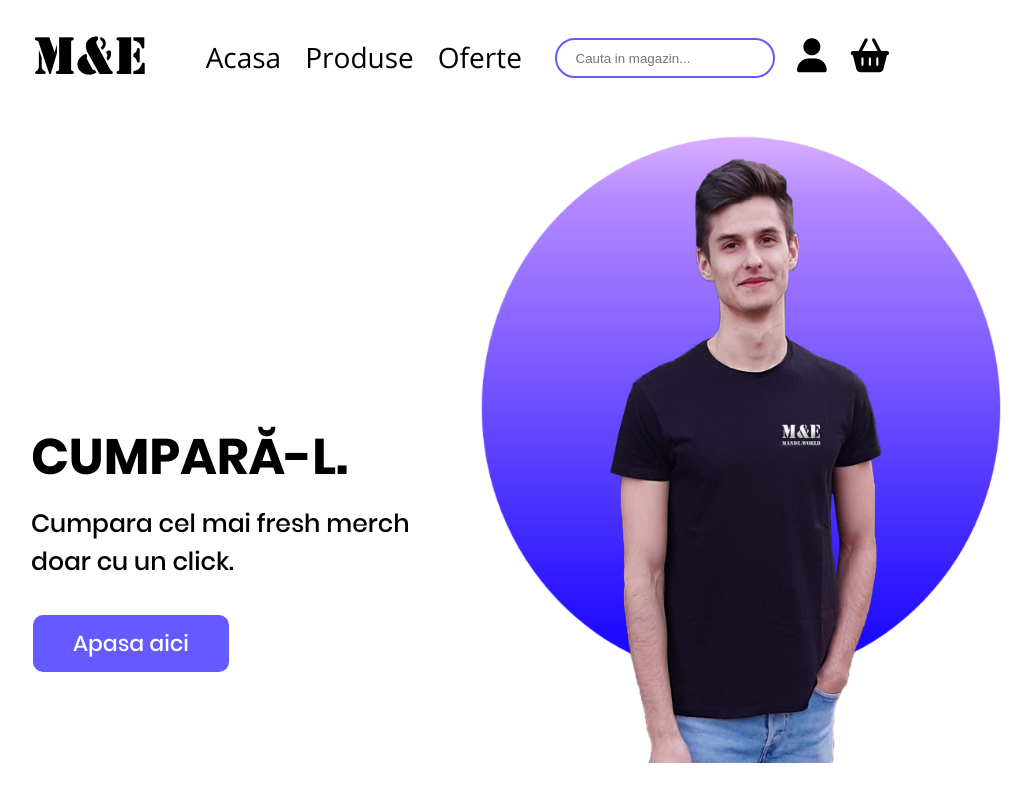
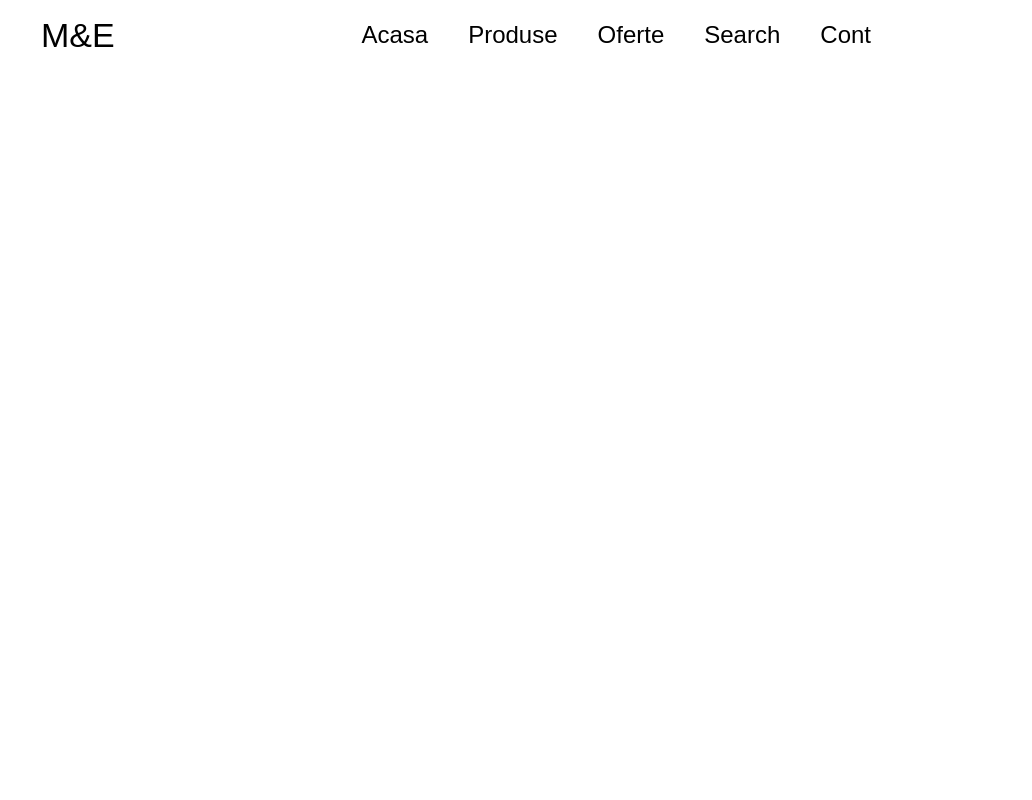
Before and after one commit to lazarelvis/shop, a PHP site: page / in a window 1280 px wide. Shown: the whole page, without its empty margins (179-1211 px from the left). Run offline with PHP 8.4, Linux system fonts and the light colour scheme; some libraries are stand-ins or nearby versions.

Commit message:
Incercare

```diff
--- a/index.html
+++ b/index.html
@@ -4,38 +4,45 @@
     <meta charset="UTF-8">
     <meta name="viewport" content="width=device-width, initial-scale=1.0">
     <script src="https://kit.fontawesome.com/f4e72c71dc.js" crossorigin="anonymous"></script>
-    <link rel="stylesheet" type="text/css" href="./style.css">
-    <title>M&E | Shop</title>
+    <link rel="stylesheet" type="text/css" href="style.css">
+    <title>Document</title>
 </head>
 <body>
-    <!-- <h1>M&E</h1> -->
-    <div class="navbar">
-      <div class="nav">
-        <ul>
-            <li id="logo"><a href="#">M&E</a></li>
-            <li id="meniu"><a href="#">Acasa</a></li>
-            <li id="meniu"><a href="#">Produse</a></li>
-            <li id="meniu"><a href="#">Oferte</a></li>
-            <li id="meniu" class="right"><a href="#"><i class="fas fa-shopping-basket"></i></a></li>
-            <li id="meniu" class="right"><a href="#"><i class="fas fa-user"></i></a></li>
-            <li id="meniu" class="right"><input type="text" placeholder="     Cauta in magazin..."></li>
+ <nav class="navbar">
+		<span class="navbar-toggle" id="js-navbar-toggle">
+            <i class="fas fa-bars"></i>
+        </span>
+        <a href="#" class="logo">M&E</a>
+        <ul class="main-nav" id="js-menu">
+            <li class="da" id="acasa">
+                <a href="#" class="nav-links">Acasa</a>
+            </li>
+            <li class="da" id="prod">
+                <a href="#" class="nav-links">Produse</a>
+            </li>
+            <li class="da" id="ofe">
+                <a href="#" class="nav-links">Oferte</a>
+            </li>
+            <li class="nu">
+                <a href="#" class="nav-links">Search</a>
+            </li>
+            <li class="nu">
+                <a href="#" class="nav-links">Cont</a>
+            </li>
         </ul>
-      </div>
-    </div>
-  <div class="container">
-    <div class="row">
-      <div class="column1">
-        <h1>CUMPARĂ-L.</h1>
-        <p>Cumpara cel mai fresh merch
-          doar cu un click.</p>
-          <form>
-            <button class="button">Apasa aici</button>
-          </form>
-      </div>
-      <div class="column2">
-        <img src="./img/img1.png"/>
-      </div>
-    </div>
-  </div>
+</nav>
 </body>
+<script>
+let mainNav = document.getElementById('js-menu');
+let navBarToggle = document.getElementById('js-navbar-toggle');
+
+navBarToggle.addEventListener('click', function () {
+
+    mainNav.classList.toggle('active');
+});
+</script>
 </html>
+
+<!-- <li id="meniu" class="right"><a href="#"><i class="fas fa-shopping-basket"></i></a></li>
+<li id="meniu" class="right"><a href="#"><i class="fas fa-user"></i></a></li>
+<li id="meniu" class="right"><input type="text" placeholder="     Cauta in magazin..."></li> -->
--- a/style.css
+++ b/style.css
@@ -14,135 +14,97 @@
 	src: url(./fonts/Poppins-Medium.ttf);
 	font-family: poppins-medium;
 }
+* {
+    box-sizing: border-box;
+    padding: 0;
+    margin: 0;
+}
+body {
+    font-family: 'Josefin Sans', sans-serif;
+}
+.navbar {
+    font-size: 18px;
 
-*{
-	margin: 0;
-	padding: 0;
+    padding-bottom: 10px;
+}
+.main-nav {
+    list-style-type: none;
+}
+.nav-links,
+.logo {
+    text-decoration: none;
+    color: black;
+}
+.main-nav li {
+    text-align: center;
+    margin: 15px auto;
+}
+.logo {
+    display: inline-block;
+    font-size: 22px;
+    margin-top: 10px;
+    margin-left: 20px;
+}
+.navbar-toggle {
+    position: absolute;
+    top: 10px;
+    right: 20px;
+    cursor: pointer;
+    color: black;
+    font-size: 24px;
+}
+.main-nav {
+    list-style-type: none;
+    display: none;
+}
+.active {
+  display: block;
+}
+.nu{
+	display:none;
 }
 
-body{
-	font-family: opensans-regular;
-	height: 100%;
-}
+@media screen and (min-width: 768px) {
 
-.navbar{
-	height: 120px;
-	width: 100%;
-}
-
-.nav{
-	margin:  0 200px;
-}
-
-.nav ul{
-  list-style-type: none;
-  margin: 0;
-  padding: 10px 0;
-  overflow: hidden;
-}
-
-.nav li{
-	float: left;
-}
-
-.nav li a{
-	display: block;
-	color: black;
-	text-align: center;
-	padding:8px 12px;
-	text-decoration: none;
-}
-
-li a:hover{
-	color: #655AFF;
-}
-.fas{
+.logo{
 	font-size: 34px;
 	}
-#logo{
-	font-family: stencil-regular;
-	font-size: 55px;
-	padding-right: 35px;
+.navbar{
+	margin: 0 200px;
+	height: 120px;
+	font-size: 24px;
 	}
-#meniu{
-	padding-top: 20px;
-	font-family: opensans-regular;
-	font-size: 28px;
-}
-.right{
-	float:right !important;
-}
-
-.nav input{
-	width: 220px;
-	height: 40px;
-	box-sizing: border-box;
-	border: none;
-	border: 2px solid #655AFF;
-	border-radius: 20px;
-	margin-top: 8px;
-	margin-right: 10px;
+	.nu{
+	display:inline;
 
 	}
-
-.container{
-	margin: 0 210px;
+    .navbar {
+        display: flex;
+        justify-content: space-between;
+        padding-bottom: 0;
+        height: 70px;
+        align-items: center;
     }
-.row{
+    .main-nav {
         display: flex;
+        margin-right: 30px;
+        flex-direction: row;
+        justify-content: flex-end;
     }
-.column1{
-	display: block;
-	width: 50%;
-	height: 100%;
+    .main-nav li {
+        margin: 0;
     }
-.column1 h1{
-font-size: 65px;
-font-family: poppins-bold;
-padding-top: 300px;
+    .nav-links {
+        margin-left: 40px;
     }
-.column1 p{
-	font-size: 35px;
-	font-family: poppins-medium;
-	padding: 10px 0 30px;
-	width: 550px;
+    .logo {
+        margin-top: 0;
     }
-.button {
-	background-color: #655AFF;
-	border: none;
-	color: white;
-	padding: 12px 40px;
-	text-align: center;
-	text-decoration: none;
-	display: inline-block;
-	font-size: 22px;
-	margin: 4px 2px;
-	cursor: pointer;
-	border-radius: 10px;
-	font-family: poppins-medium;
+   .navbar-toggle {
+       display: none;
     }
-
-.column2{
-	display: block;
-	width: 50%;
-	height: 100%;
-
-}
-.column2 img{
-	width: 100%;
-}
-
-@media only screen and (max-width: 1366px) {
-
-	.column2 img{
-		height: 643px;
-		width: 550px;
-	}
-	.column1 h1{
-		font-size: 50px;
-	}
-	.column1 p{
-		font-size: 25px;
-		width: 400px;
+    .logo:hover,
+    .nav-links:hover {
+        color: rgba(255, 255, 255, 1);
 	}
 }
```
Lines whose indentation alone changed are shown as unchanged.
